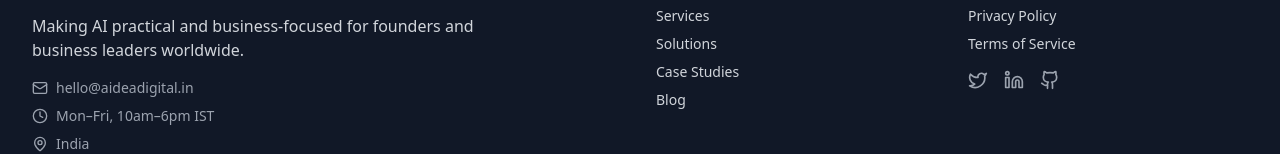
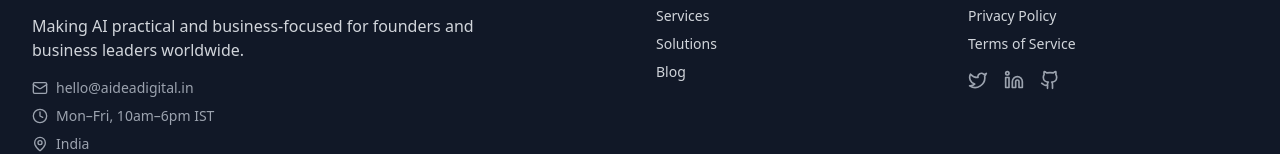
Before and after one commit to HASHTECHVENTURES/aidea-digital-canvas, a React (Vite) app: page / in a window 1280 px wide. Shown: the part 3920-4074 px from the top of the page. Built offline with nearby package versions, Linux system fonts and the light colour scheme.

Commit message:
Visual edit in Lovable
Edited UI in Lovable

```diff
--- a/src/components/Footer.tsx
+++ b/src/components/Footer.tsx
@@ -35,7 +35,7 @@ const Footer = () => {
             <ul className="space-y-2 text-sm text-gray-300">
               <li><Link to="/services" className="hover:text-white transition-colors">Services</Link></li>
               <li><Link to="/solutions" className="hover:text-white transition-colors">Solutions</Link></li>
-              <li><Link to="/case-studies" className="hover:text-white transition-colors">Case Studies</Link></li>
+
               <li><Link to="/blog" className="hover:text-white transition-colors">Blog</Link></li>
             </ul>
           </div>
```
